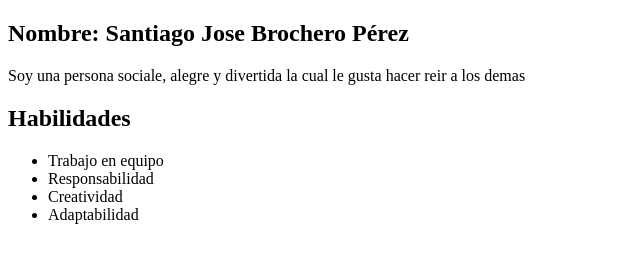
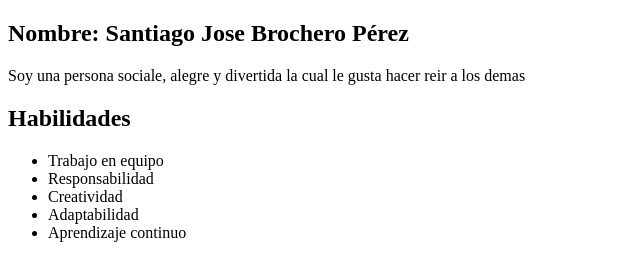
Before and after one commit to santiago25pvp-prog/Ejercicio-1-Parcial, a plain HTML site: page index.html in a window 1280 px wide. Shown: the whole page, without its empty margins (0-640 px from the left). Drawn offline with Linux system fonts and the light colour scheme.

Commit message:
Se agrego la quinta habilidad

```diff
--- a/index.html
+++ b/index.html
@@ -18,6 +18,7 @@
             <li>Responsabilidad</li>
             <li>Creatividad</li>
             <li>Adaptabilidad</li>
+            <li>Aprendizaje continuo</li>
         </ul>
     </section>
 
```
